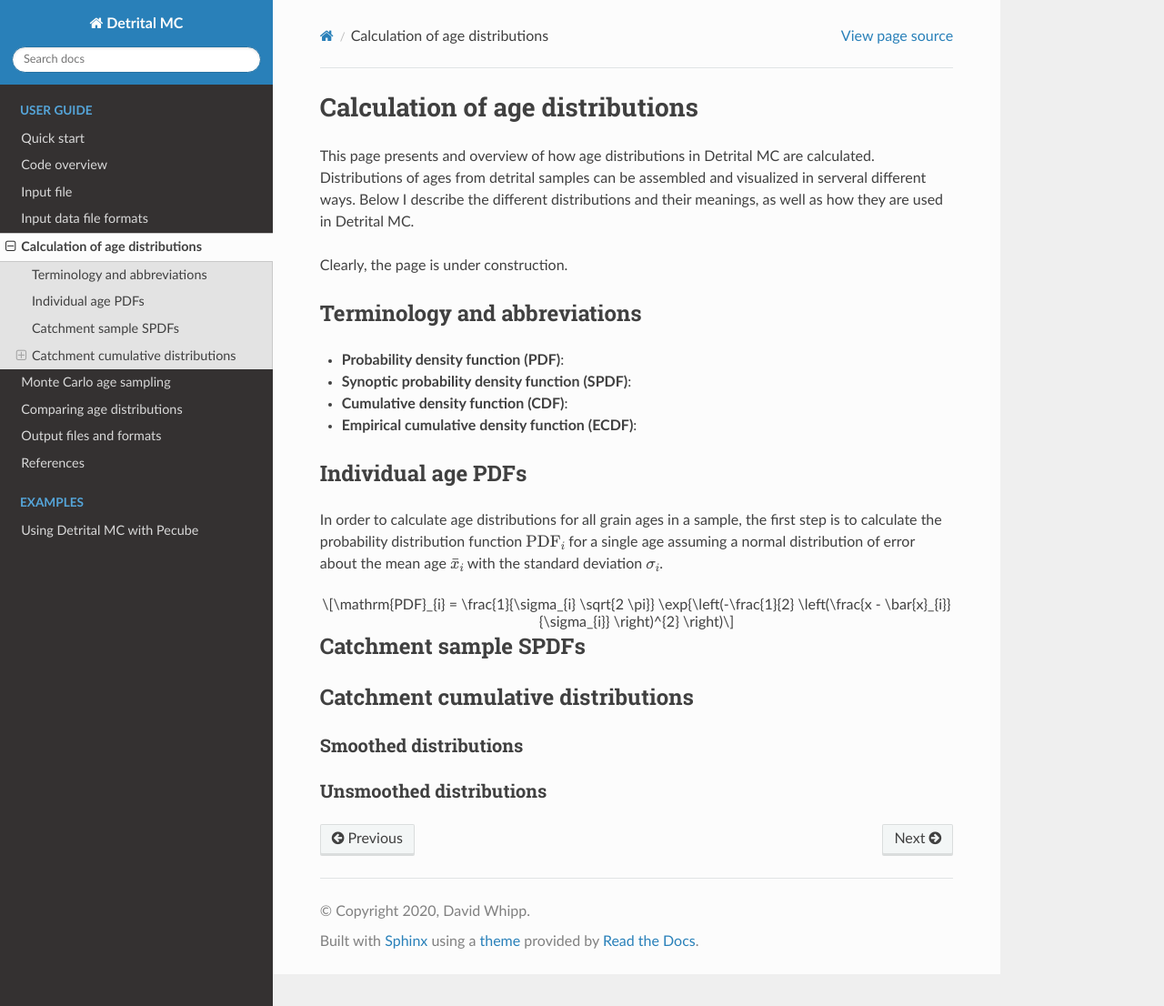
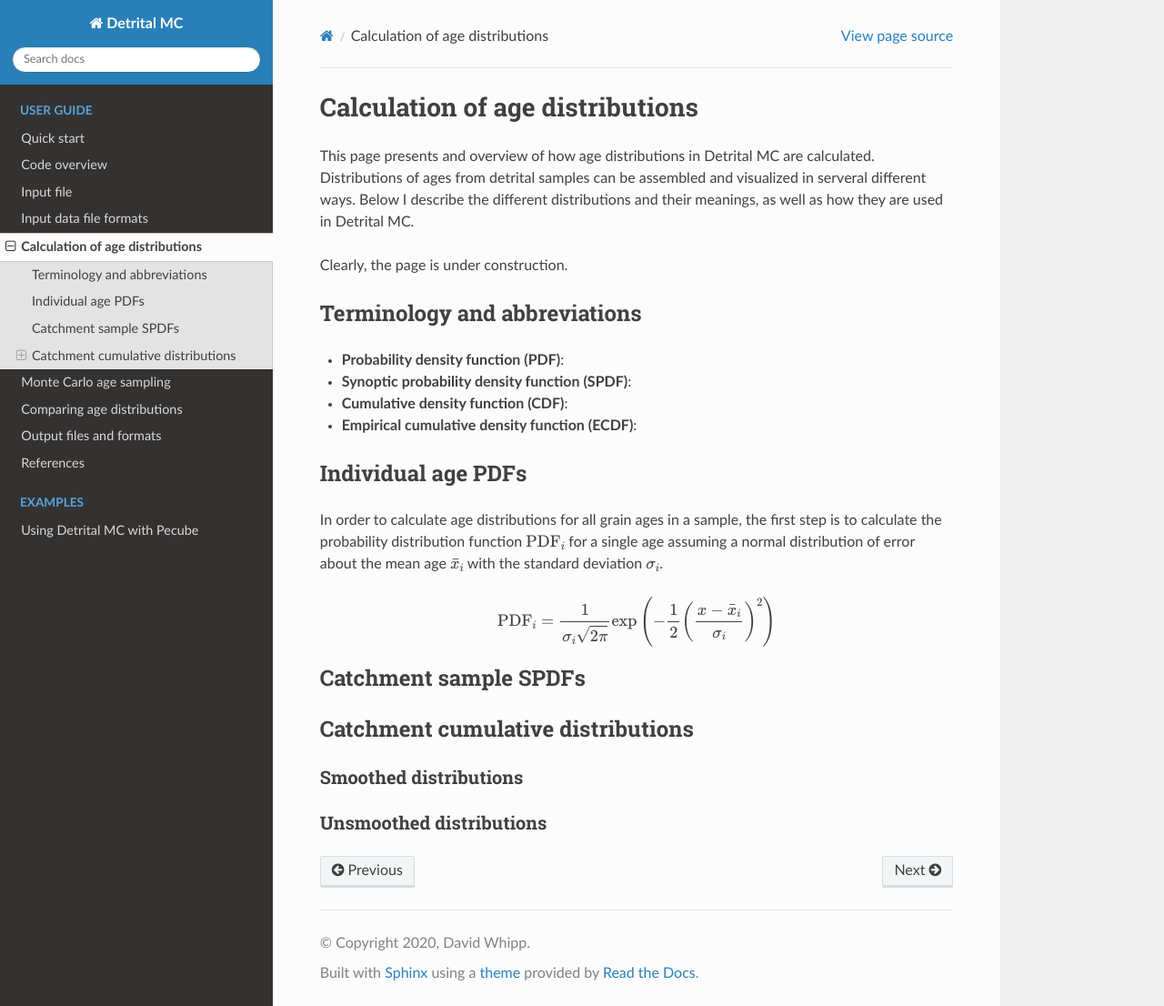
Before and after one commit to HUGG/Detrital-MC, a Sphinx documentation site: the page built from docs/source/manual/age-dists.rst, in a window 1280 px wide and 1106 px high. Shown: the whole window at 91% size. Built offline with Sphinx 7.4.7 and the Read the Docs theme 2.0.0, drawn with Linux system fonts in a browser that asks for light colours.

Commit message:
Fixed typo

```diff
--- a/docs/source/manual/age-dists.rst
+++ b/docs/source/manual/age-dists.rst
@@ -20,7 +20,7 @@ In order to calculate age distributions for all grain ages in a sample, the firs
 
 .. math::
 
-   \mathrm{PDF}_{i} = \frac{1}{\sigma_{i} \sqrt{2 \pi}} \exp{\left(-\frac{1}{2} \left(\frac{x - \bar{x}_{i}}{\sigma_{i}} \right)^{2} \right)
+   \mathrm{PDF}_{i} = \frac{1}{\sigma_{i} \sqrt{2 \pi}} \exp \left(-\frac{1}{2} \left(\frac{x - \bar{x}_{i}}{\sigma_{i}} \right)^{2} \right)
 
 Catchment sample SPDFs
 ----------------------
```
